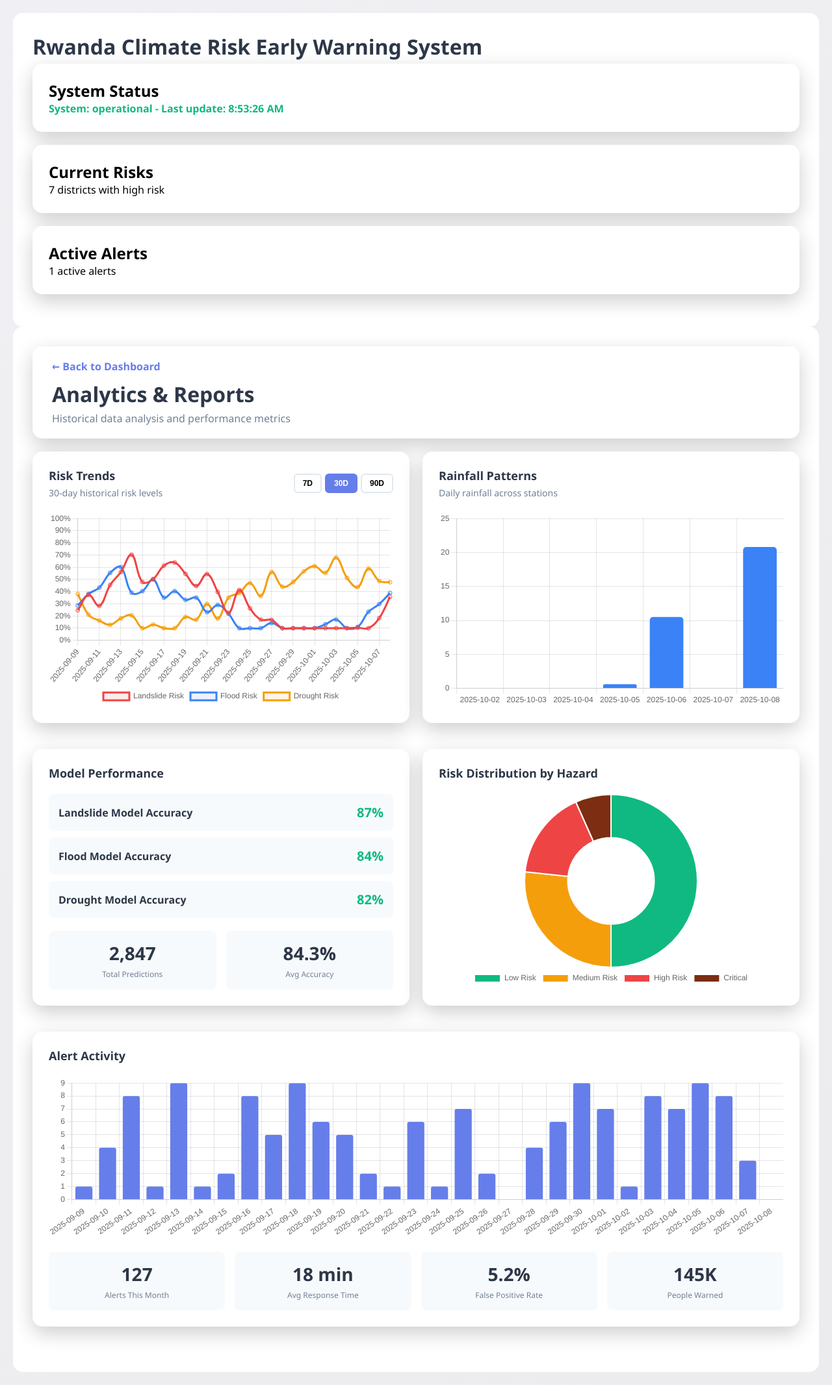
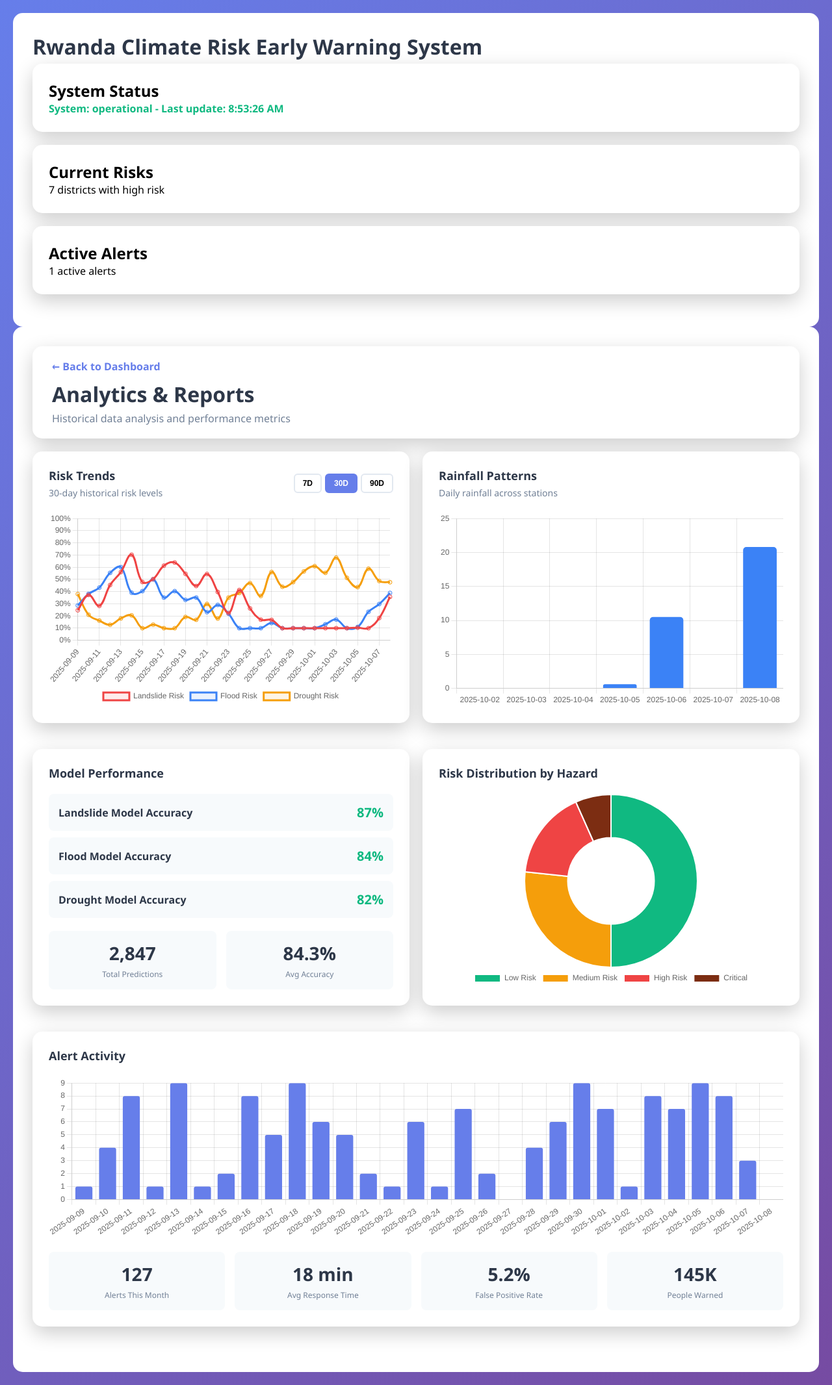
Before and after one commit to kellyhubert/Climate-Resilience-and-Risk-Management-System, a Flask app: page /analytics in a window 1280 px wide. Shown: the whole page at 65% size. Run offline with Flask 3, Linux system fonts and the light colour scheme; data that the repository does not hold is empty.

Commit message:
background color changed

```diff
--- a/dashboards/templates/analytics.html
+++ b/dashboards/templates/analytics.html
@@ -90,7 +90,7 @@
         * { margin: 0; padding: 0; box-sizing: border-box; }
         body {
             font-family: 'Segoe UI', Tahoma, Geneva, Verdana, sans-serif;
-            background: linear-gradient(135deg, #f0f0f4 0%, #ecebed 100%);
+            background: linear-gradient(135deg, #667eea 0%, #764ba2 100%);
             min-height: 100vh;
             padding: 20px;
         }
```
